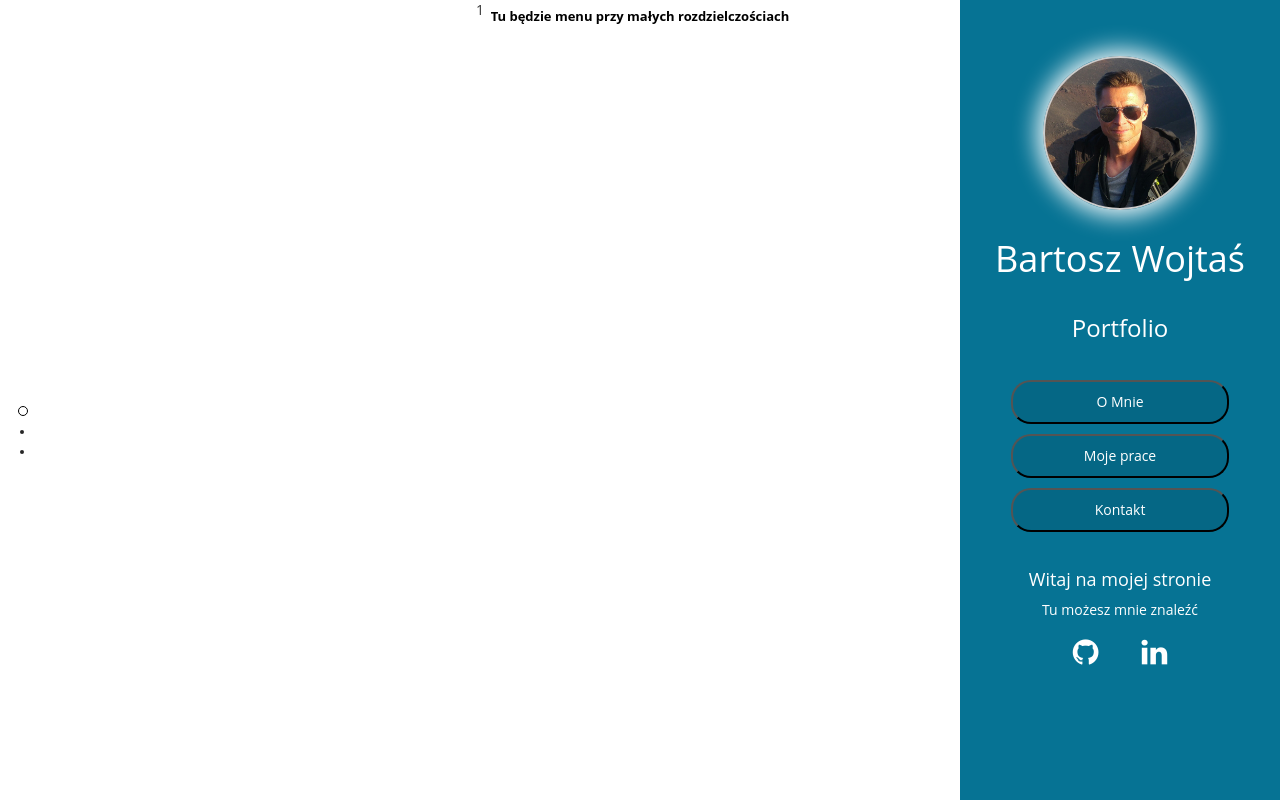
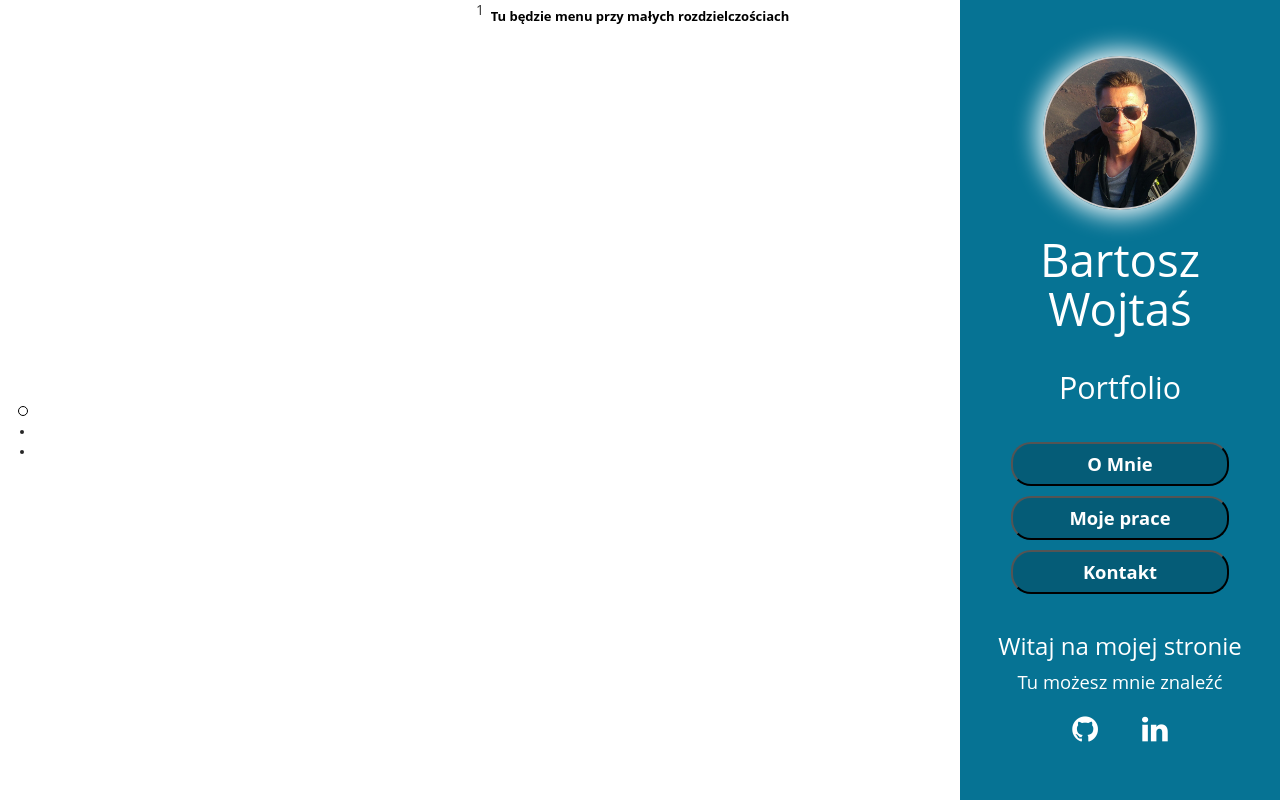
Before and after one commit to math-bart/Portfolio, a website: page index.html in a window 1280 px wide. Drawn offline with nearby package versions, Linux system fonts and the light colour scheme.

Commit message:
Change menu font-sizes

```diff
--- a/sass/style.scss
+++ b/sass/style.scss
@@ -50,6 +50,7 @@ body {
 }
 
 .menu {
+	font-size: 2.3vh;
 	background: #067394;
 	height: 100vh;
 	color: #fff;
@@ -61,12 +62,15 @@ body {
 		line-height: 10px;
 		display: inline-block;
 		padding: 0 5px;
+		font-size: 5.7vh;
 	}
 	h3 {
 		margin: 4.8vh auto;
+		font-size: 3.8vh;
 	}
 	h4 {
 		margin-top: 4.8vh;
+		font-size: 3vh;
 	}
 	.photo {
 		background-image: url('../images/face.jpg');;
@@ -79,18 +83,23 @@ body {
 		border-radius: 50%;
 		box-shadow: 0 0 25px 5px #fff;
 	}
+	a {
+		text-decoration: none;
+	}
 	button {
 		display: block;
 		margin: 10px auto;
 		width: 17vw;
 		height: 5.5vh;
-		background: rgba(0,0,0,0.1);
+		background: rgba(0,0,0,0.2);
 		border-radius: 20px;
 		color: #fff;
+		font-weight: 700;
 		&:hover {
 			background: #fff;
 			color: #067394;
 			transition: 1s;
+			border: none;
 		}
 	}
 	.social {
```
Also changed, not shown: css/style.css, 1 other file.
